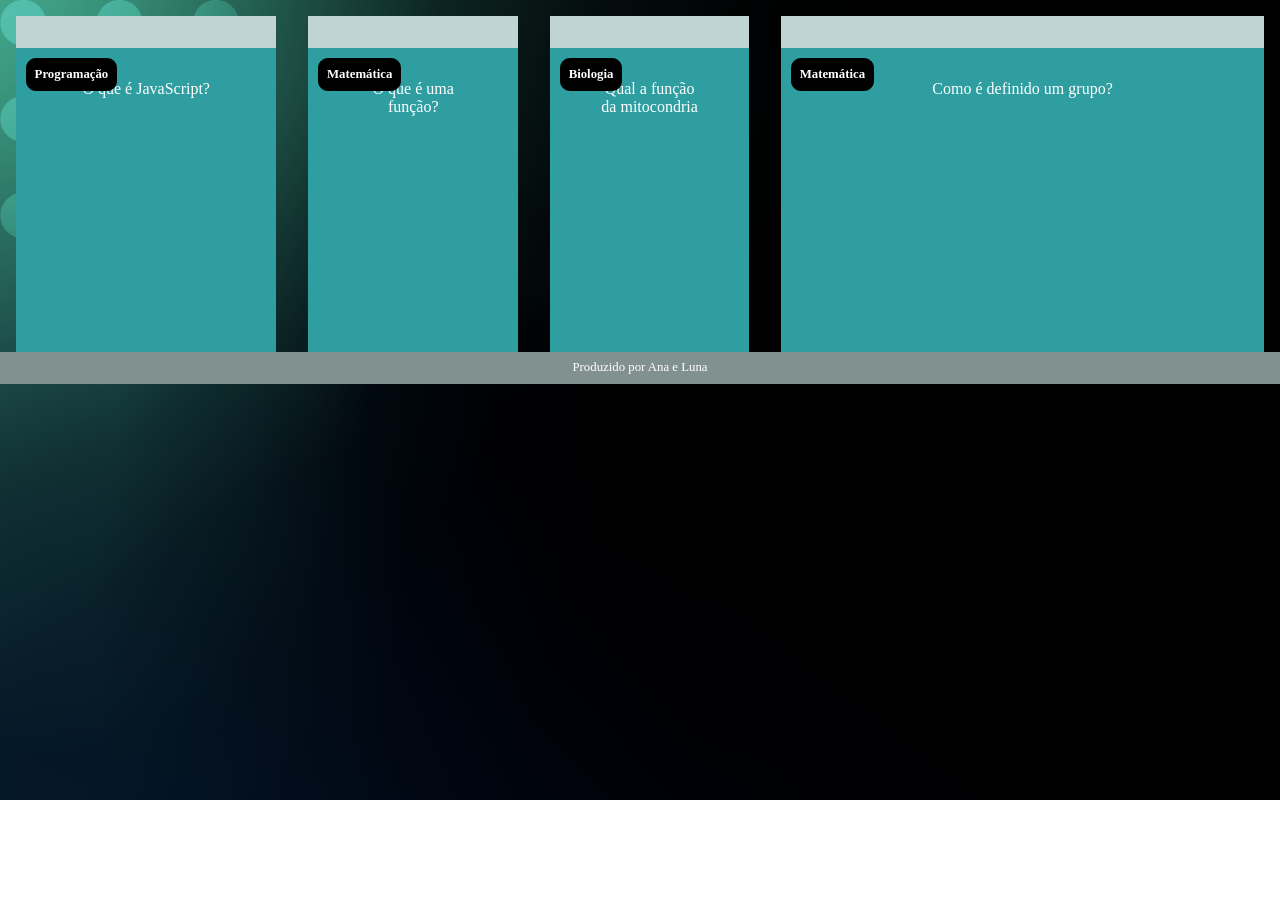
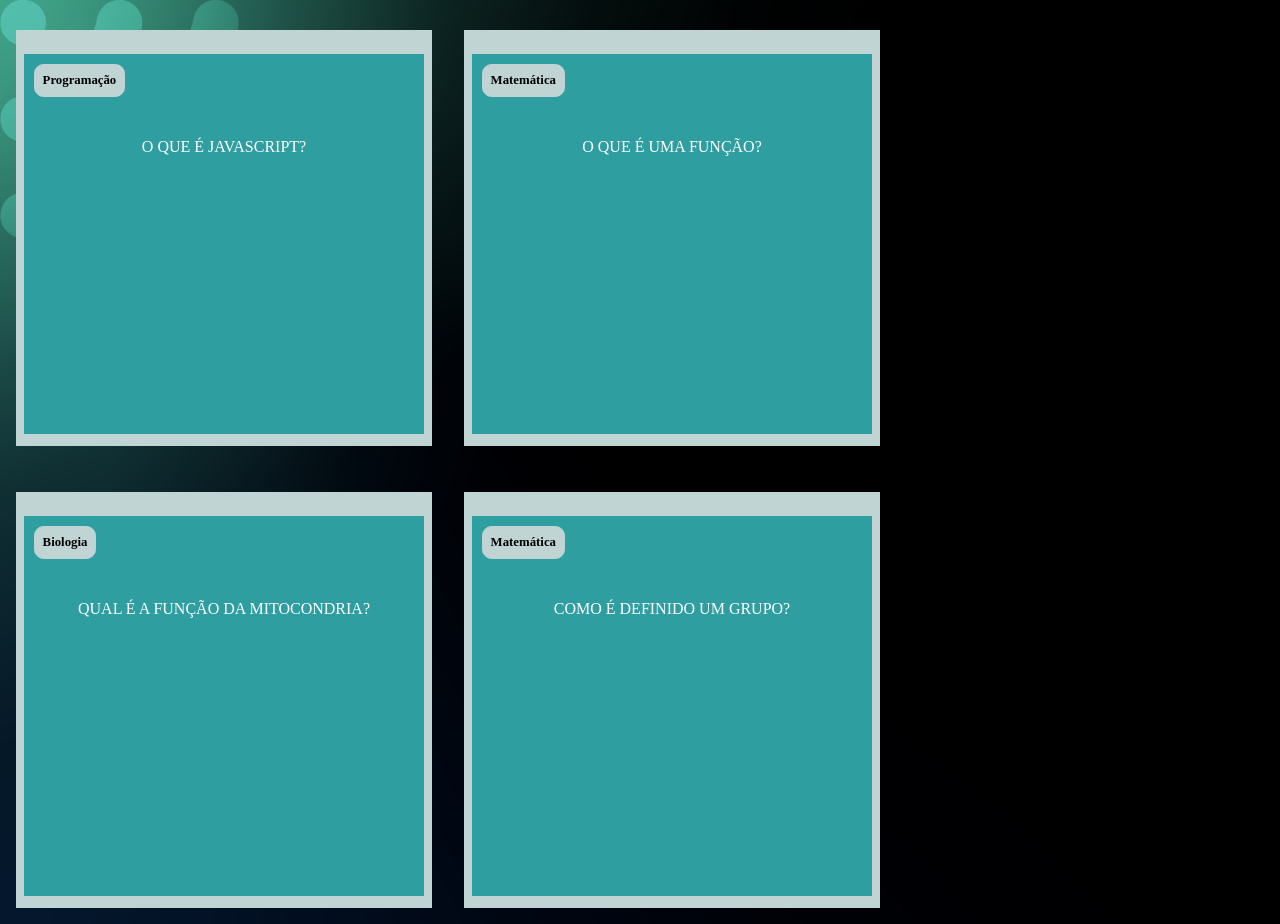
Before and after one commit to anaalindoca/3T-2E-LunaeAna, a plain HTML site: page index.html in a window 1280 px wide. Before the commit the page ends 800 px from the top, so only its background shows below. Drawn offline with Linux system fonts and the light colour scheme; a web font is replaced by a local one.

Commit message:
Add files via upload

```diff
--- a/index.html
+++ b/index.html
@@ -13,10 +13,10 @@
                 <div class="cartao-conteudo">
                     <h3>Programação</h3>
                     <div class="cartao-conteudo-pergunta">
-                        <p>O que é JavaScript?</p>
+                        <p>O QUE É JAVASCRIPT?</p>
                     </div>
                     <div class="cartao-conteudo-resposta">
-                        <p>O JavaScript é uma linguagem de programação.</p>
+                        <p>O JAVASCRIPT É UMA LINGUAGEM DE PROGRAMAÇÃO.</p>
                     </div>
                 </div>
             </article>
@@ -24,10 +24,10 @@
                 <div class="cartao-conteudo">
                     <h3>Matemática</h3>
                     <div class="cartao-conteudo-pergunta">
-                        <p>O que é uma função?</p>
+                        <p>O QUE É UMA FUNÇÃO?</p>
                     </div>
                     <div class="cartao-conteudo-resposta">
-                        <p>É uma relação entre dois conjuntos.</p>
+                        <p>É UMA RELAÇÃO ENTRE DOIS CONJUNTOS.</p>
                     </div>
                 </div>
             </article>
--- a/main.js
+++ b/main.js
@@ -22,5 +22,5 @@ container.appendChild (article)
 }
 
 
-criaCartao("Biologia","Qual a função da mitocondria","criar atp, para geração de energia")
-criaCartao("Matemática","Como é definido um grupo?","É um conjunto movido de uma operação onde esta é fechada no conjunto e tem algumas propriedades")
+criaCartao("Biologia","QUAL É A FUNÇÃO DA MITOCONDRIA?","CRIAR ATP, PARA A GERAÇÃO DE ENERGIA")
+criaCartao("Matemática","COMO É DEFINIDO UM GRUPO?","É UM CONJUNTO MOVIDO DE UMA OPERAÇÃO ONDE ESTÁ É FECHADA NO CONJUNTO E TEM ALGUMAS PROPRIEDADES")
--- a/style.css
+++ b/style.css
@@ -1,105 +1,117 @@
-
 @import url('https://fonts.googleapis.com/css2?family=Bai+Jamjuree:ital,wght@0,200;0,300;0,400;0,500;0,600;0,700;1,200;1,300;1,400;1,500;1,600;1,700&display=swap');
 
-:root{
-    --texto-color:#000000;
-    --cor-cartao-frente:#2f9ea1;
-    --cor-cartao-verso:#ffffff;
+:root {
+    --texto-color: #000000;
+    --cor-cartao-frente: #2f9ea1;
+    --cor-cartao-verso: #ffffff;
 
 }
 
-*{
+* {
     margin: 0%;
     padding: 0%;
 
 }
 
-body{
+body {
     font-family: "Bai Jamjuree";
-background: url(img/bg-desktop.webp);
+    background: url(img/bg-desktop.webp);
 
 }
 
-footer{
-    background-color: rgb(129, 146, 142);
-color: rgb(155, 167, 164);
-position: fixed;
-width: 100% ;
-height: 2rem;
+footer {
+    background-color: #c0d4d4;
+    color: rgb(155, 167, 164);
+    position: fixed;
+    width: 100%;
+    height: 2rem;
 
 }
 
-footer p{
+footer p {
     text-align: center;
     font-size: 0.8rem;
     margin: 0.5rem;
+    color: #000000;
 
 }
 
-#container{
-    display:flex;
-color:rgb(255, 255, 255);
+#container {
+    display: flex;
+    color: rgb(255, 255, 255);
+    flex-wrap: wrap;
 
 }
 
-.cartao{
+.cartao {
     margin: 1rem;
     background-color: #c0d4d4;
-height: 20rem;
+    height: 25rem;
+    width: 400px;
+    padding: 0.5rem;
+    margin-top: 30px;
 
 }
 
-.cartao-conteudo{
+.cartao-conteudo {
     text-align: center;
-    height: 100%;
+    height: 95%;
     background-color: #2f9ea1;
     transform-style: preserve-3d;
     transition: transform 300ms ease-in-out;
 
 }
 
-.cartao-conteudo h3{
-    background-color: rgb(0, 0, 0);
+.cartao-conteudo h3 {
+    background-color: #c0d4d4;
     text-align: left;
     padding: 0.5rem;
+    color: black;
     position: absolute;
     border-radius: 0.6rem;
     font-size: 1vw;
     margin: 0.6rem;
-    border:solid 1px var(--texto-color);
+    border: solid 1px #c0d4d4;
     backface-visibility: hidden;
 
 }
 
-p{
+p {
     color: rgb(255, 255, 255);
 
 }
 
-.cartao-conteudo-pergunta p{
+.cartao-conteudo-pergunta p {
     font-weight: 500;
 
 }
 
-.cartao-conteudo-resposta p{
-    color:var(--cor-cartao-verso);
+.cartao-conteudo-pergunta{
+    padding-top: 20px;
+}
+.cartao-conteudo-resposta p {
+    color: var(--cor-cartao-verso);
     font-weight: 700px;
 
 }
 
-.cartao-conteudo-pergunta, .cartao-conteudo-resposta{
-    margin:1rem;
+.cartao-conteudo-pergunta,
+.cartao-conteudo-resposta {
+    margin: 1rem;
     backface-visibility: hidden;
 }
-.cartao:hover  .cartao-conteudo{
+
+.cartao:hover .cartao-conteudo {
     transform: rotateY(180deg);
 
 }
-.cartao-conteudo-resposta{
+
+.cartao-conteudo-resposta {
     transform: rotateY(180deg);
 
 }
-.cartao-conteudo p{
+
+.cartao-conteudo p {
     margin-top: 2rem;
     padding: 2rem;
     margin-bottom: 2rem;
```
